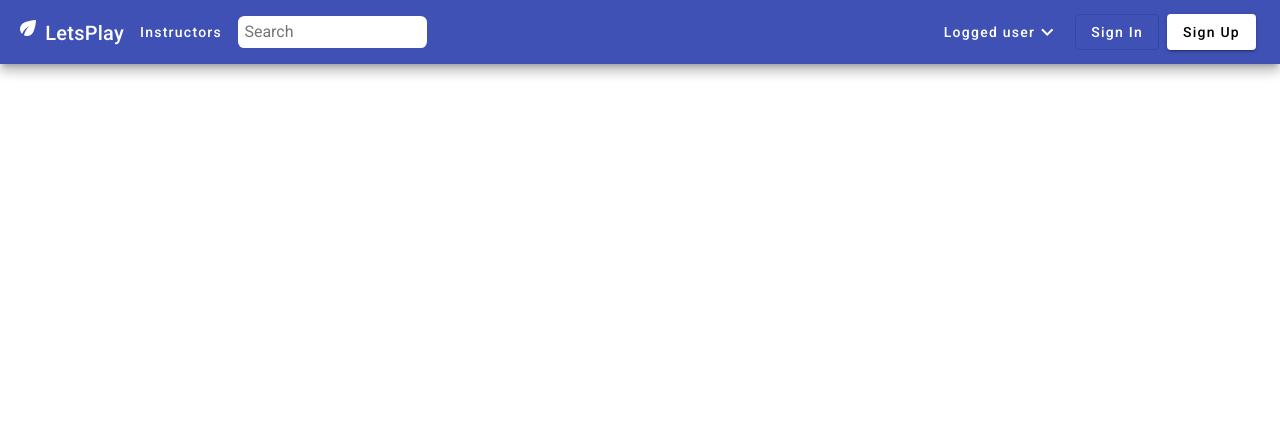
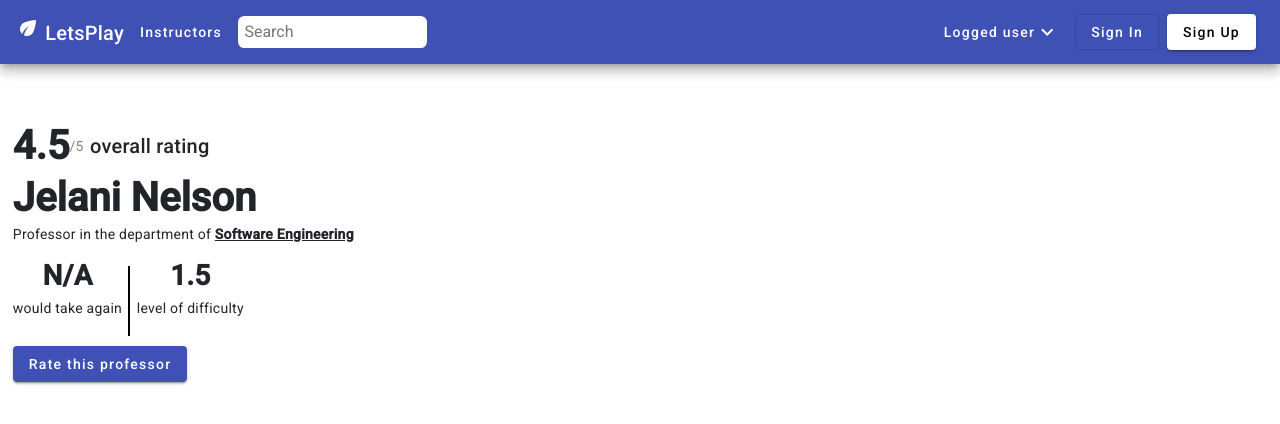
Before and after one commit to Rate-The-Instructor/RateTheInstructor, an Angular app in the folder frontend/: page / in a window 1280 px wide. Shown: the top 424 px of the page. Built offline with nearby package versions, Linux system fonts and the light colour scheme; a web font is replaced by a local one.

Commit message:
professor detail

```diff
--- a/frontend/src/app/app.component.html
+++ b/frontend/src/app/app.component.html
@@ -1,4 +1,5 @@
 <app-nav-bar style="position: fixed; top: 0; z-index: 12; width: 100%;" ></app-nav-bar>
 <div style="padding-top: 5rem;">
     <router-outlet></router-outlet>
+    <app-professor-detail></app-professor-detail>
 </div>
--- a/frontend/src/app/app.module.ts
+++ b/frontend/src/app/app.module.ts
@@ -29,6 +29,7 @@ import { MatMenuModule } from '@angular/material/menu';
 import { MatCardModule } from '@angular/material/card';
 import { MatChipsModule } from '@angular/material/chips';
 import { TopTagsComponent } from './components/top-tags/top-tags.component';
+import { ProfessorDetailComponent } from './components/professor-detail/professor-detail.component';
 
 @NgModule({
   imports: [
@@ -61,7 +62,8 @@ import { TopTagsComponent } from './components/top-tags/top-tags.component';
     NavBarComponent,
     InstructorReviewComponent,
     InstructorReviewInputComponent,
-    TopTagsComponent
+    TopTagsComponent,
+    ProfessorDetailComponent
   ],
   providers: [],
   bootstrap: [AppComponent],
--- /dev/null
+++ b/frontend/src/app/components/professor-detail/professor-detail.component.css
@@ -0,0 +1,57 @@
+.info{
+    width: 50%;
+    margin-left: 1%;
+    margin-top: 50px;
+}
+.rating{
+    display: flex;
+    align-items: center;
+    margin-top: 20px;
+    margin-bottom: 20px;
+}
+h1{
+    font-weight: 1000;
+    font-size: 40px;
+    margin: 0;
+}
+.outOf{
+    color: rgb(130, 133, 120);
+}
+.overall{
+    font-weight: 500;
+    align-items: center;
+    padding-left: 1%;
+    margin: 0;
+    font-size: 20px;
+}
+.department{
+    display: flex;
+    margin-top: 10px;
+}
+.dep{
+    text-decoration:underline ;
+}
+.btn-container{
+    text-align: left;
+}
+.stat{
+    display: flex;
+    margin: 10px 0;
+}
+
+.percentage{
+    border-right: 1px solid black;
+    padding-right: 1%;
+    padding-bottom: 1%;
+}
+
+.difficulty{
+    border-left: 1px solid black;
+    padding-left: 1%;
+    padding-bottom: 1%;
+}
+.probab,.level-diff{
+    font-size: 2em;
+    text-align: center;
+    font-weight: 900;
+}
--- /dev/null
+++ b/frontend/src/app/components/professor-detail/professor-detail.component.html
@@ -0,0 +1,25 @@
+<div class="info">
+    <div class="rating">
+        <div><h1 class="value">4.5</h1></div>
+        <div class="outOf">/5</div>
+        <p class="overall">overall rating</p>
+    </div>
+    <h1>Jelani Nelson</h1>
+    <div class="department">
+        <p>Professor in the department of&nbsp;</p>
+        <p class="dep"><b>Software Engineering</b></p>
+    </div>
+    <div class="stat">
+        <div class="percentage">
+            <p class="probab">N/A</p>
+            <p>would take again</p>
+        </div>
+        <div class="difficulty">
+            <p class="level-diff">1.5</p>
+            <p>level of difficulty</p>
+        </div>
+    </div>
+    <div class="btn-container">
+        <button class="rate-btn" mat-raised-button color="primary">Rate this professor</button>
+    </div>
+</div>
```
Also changed, not shown: frontend/src/app/components/professor-detail/professor-detail.component.ts (added, +10 -0 lines).
